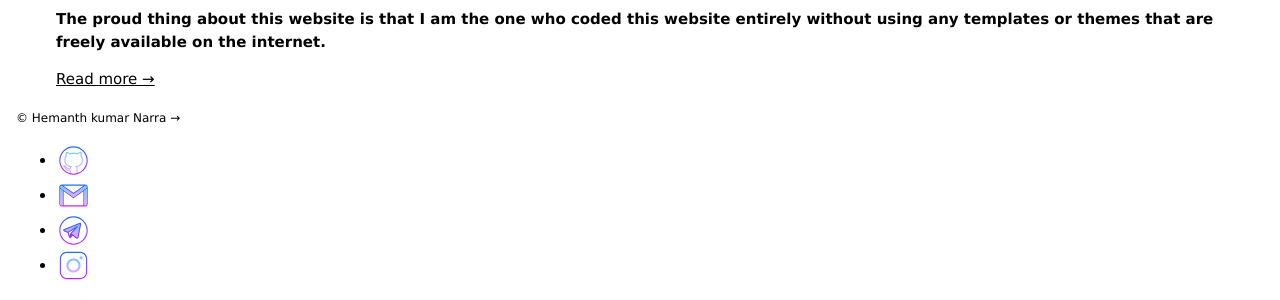
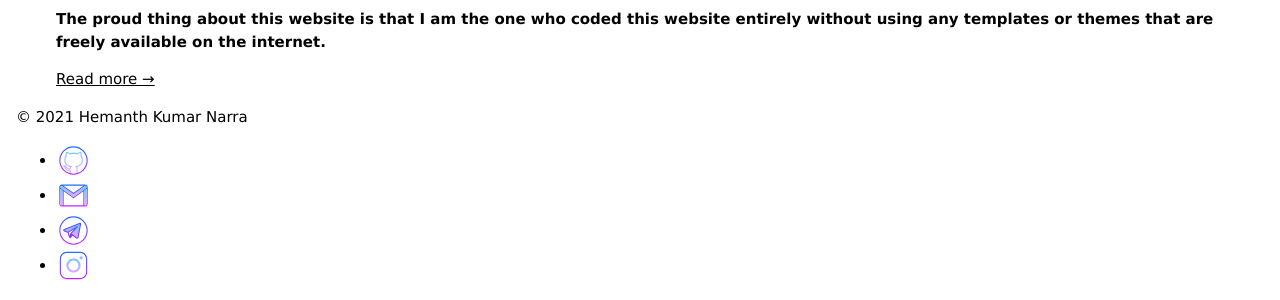
Before and after one commit to hemanthnarra/hemanthnarra.github.io, a Jekyll site: the page built from index.html, in a window 1280 px wide. Shown: the part 301-601 px from the top of the page. Built offline with Jekyll 4.4.1, drawn with Linux system fonts in a browser that asks for light colours.

Commit message:
footer is updated

```diff
--- a/_includes/footer.html
+++ b/_includes/footer.html
@@ -1,11 +1,9 @@
-<div class="container">
-    <div class="footer my-5">
-        <p><small> &#169; Hemanth kumar Narra &#8594; </small></p>
-        <ul class="nav">
-            <li class="nav-item"><a class="nav-link" target="_blank" href="https://github.com/hemanthnarra"> <img src="/icons8-github.svg"></a></li>
-            <li class="nav-item"><a class="nav-link" target="_blank" href="mailto:hemanthkumarsuma799@gmail.com"> <img src="/icons8-gmail.svg"></a></li>
-            <li class="nav-item"><a class="nav-link" target="_blank" href="https://telegram.dog/hemanthkumarnarra"> <img src="/icons8-telegram-app.svg"></a></li>
-            <li class="nav-item"><a class="nav-link" target="_blank" href="https://www.instagram.com/hemanthkumarnarra/"> <img src="/icons8-instagram.svg"></a></li>
-        </ul>
-    </div>
-</div>
+<footer>
+    <p>© 2021 Hemanth Kumar Narra</p>
+    <ul>
+        <li><a href="http://github.com/hemanthnarra" target="_blank" rel="noopener noreferrer"><img src="/icons8-github.svg" alt="GitHub"></a></li>
+        <li><a href="http://mailto:hemanthkumarsuma799@gmail.com" target="_blank" rel="noopener noreferrer"><img src="/icons8-gmail.svg" alt="gmail"></a></li>
+        <li><a href="http://telegram.dog/hemanthkumarnarra" target="_blank" rel="noopener noreferrer"><img src="/icons8-telegram-app.svg" alt="telegram"></a></li>
+        <li><a href="http://www.instagram.com/hemanthkumarnarra/" target="_blank" rel="noopener noreferrer"><img src="/icons8-instagram.svg" alt="instagram"></a></li>
+    </ul>
+</footer>
```
